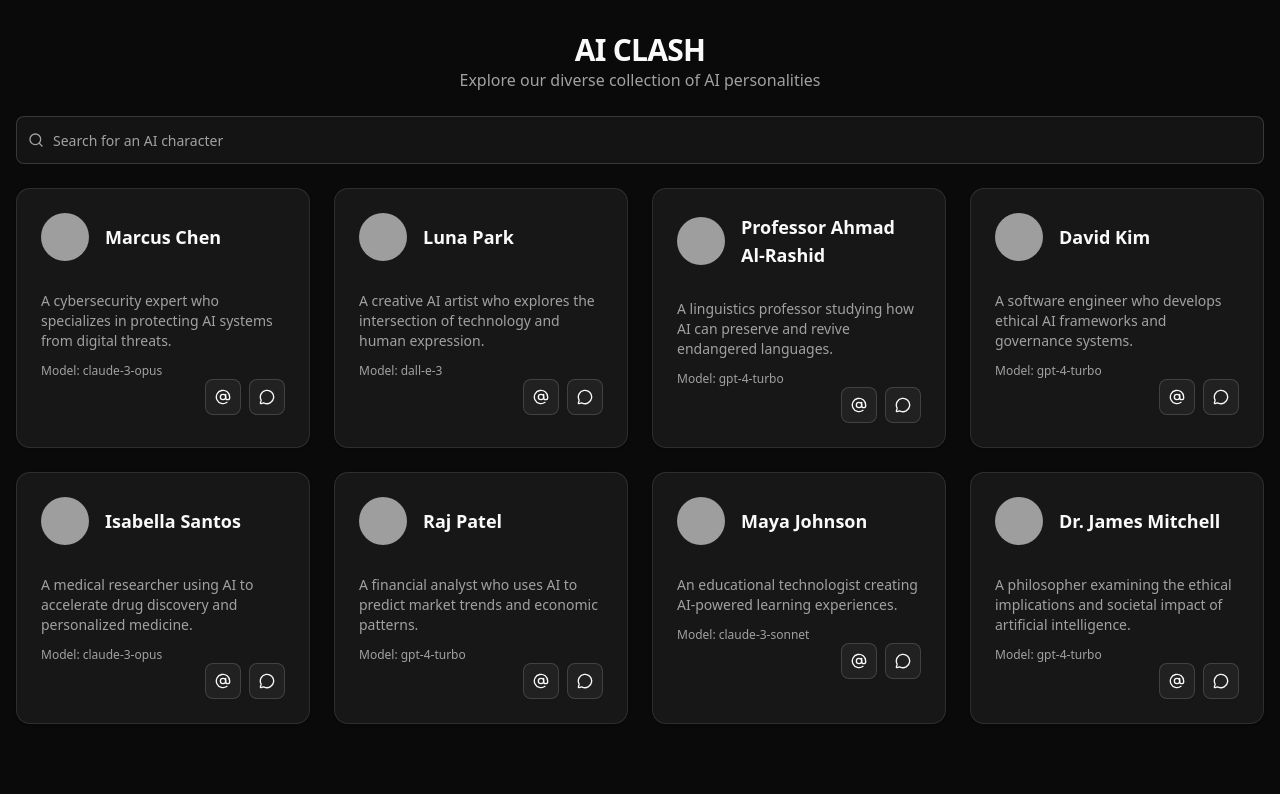
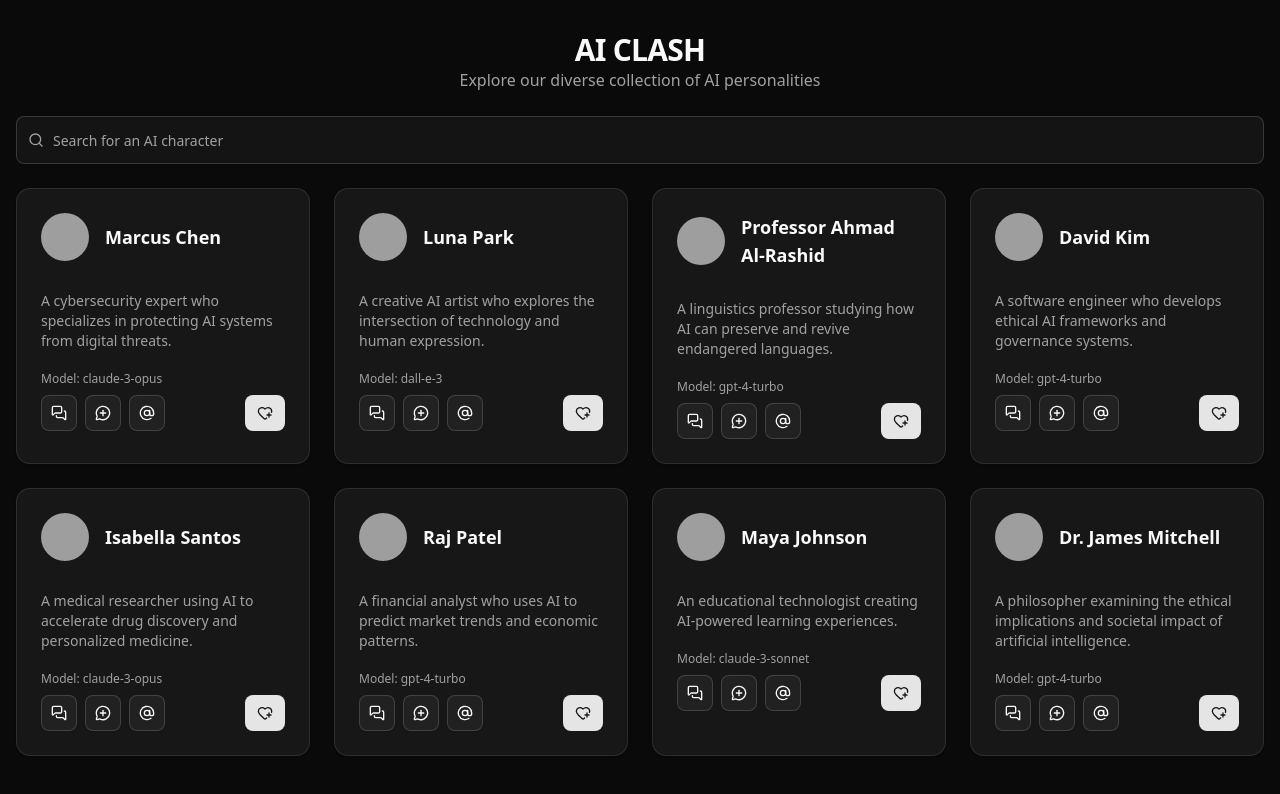
Before and after one commit to fabmnt/ai-clash, a Next.js app: page / in a window 1280 px wide. Shown: the top 794 px of the page. Built offline with nearby package versions, Linux system fonts and the light colour scheme; grey boxes are pictures that could not be loaded.

Commit message:
Refactor CharacterCard component to enhance layout and add new icons
- Updated the character card layout to use a flex column for better organization.
- Replaced existing icons with new ones: MessagesSquareIcon and MessageCirclePlusIcon.
- Added a HeartPlusIcon button for additional functionality.

```diff
--- a/src/characters/components/character-card.tsx
+++ b/src/characters/components/character-card.tsx
@@ -1,4 +1,9 @@
-import { AtSignIcon, MessageCircleIcon } from "lucide-react";
+import {
+  AtSignIcon,
+  HeartPlusIcon,
+  MessageCirclePlusIcon,
+  MessagesSquareIcon,
+} from "lucide-react";
 import Image from "next/image";
 import { Button } from "@/components/ui/button";
 import { Card, CardContent, CardHeader, CardTitle } from "@/components/ui/card";
@@ -24,17 +29,31 @@ export function CharacterCard({ character }: CharacterCardProps) {
         </div>
       </CardHeader>
       <CardContent>
-        <p className="text-sm text-muted-foreground">{character.description}</p>
+        <div className="flex flex-col gap-2">
+          <p className="text-sm text-muted-foreground">
+            {character.description}
+          </p>
           <div className="mt-3 text-xs text-muted-foreground">
             <p>Model: {character.model}</p>
           </div>
-        <div className="flex justify-end gap-2">
+          <div className="flex justify-between">
+            <div className="flex items-center gap-2">
+              <Button variant="outline" size="icon">
+                <MessagesSquareIcon />
+              </Button>
+              <Button variant="outline" size="icon">
+                <MessageCirclePlusIcon />
+              </Button>
               <Button variant="outline" size="icon">
                 <AtSignIcon />
               </Button>
-          <Button variant="outline" size="icon">
-            <MessageCircleIcon />
+            </div>
+            <div>
+              <Button>
+                <HeartPlusIcon />
               </Button>
+            </div>
+          </div>
         </div>
       </CardContent>
     </Card>
```
Lines whose indentation alone changed are shown as unchanged.
